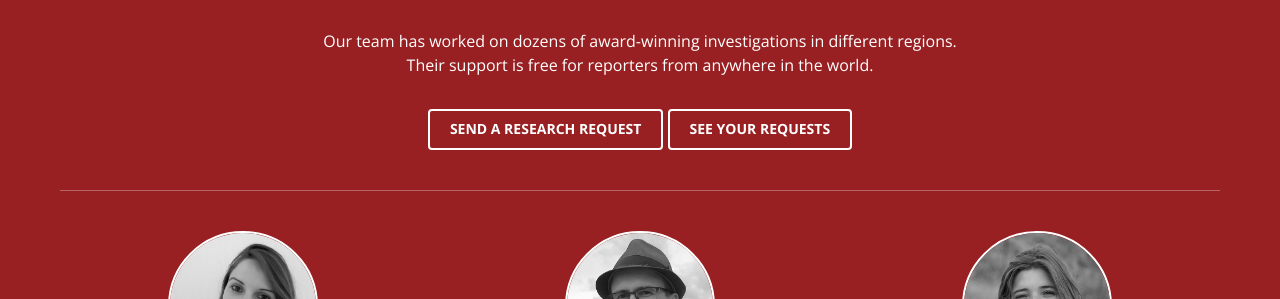
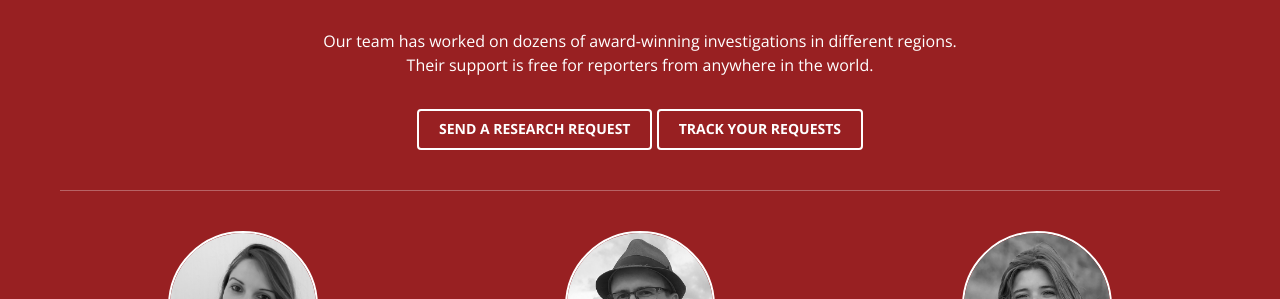
Before and after one commit to occrp/investigativedashboard.org, a Jekyll site: the page built from index.md, in a window 1280 px wide. Shown: the part 313-612 px from the top of the page. Built offline with Jekyll 4.4.1, drawn with Linux system fonts in a browser that asks for light colours.

Commit message:
change word

```diff
--- a/index.md
+++ b/index.md
@@ -21,7 +21,7 @@ hide_navigation: true
       <p>Their support is free for reporters from anywhere in the world.</p>
       <p class="mt-5">
         <a href="/tickets/new" class="button button--inverted">Send a research request</a>
-        <a href="/tickets" class="button button--inverted">See your requests</a>
+        <a href="/tickets" class="button button--inverted">Track your requests</a>
       </p>
     </div>
 
```
